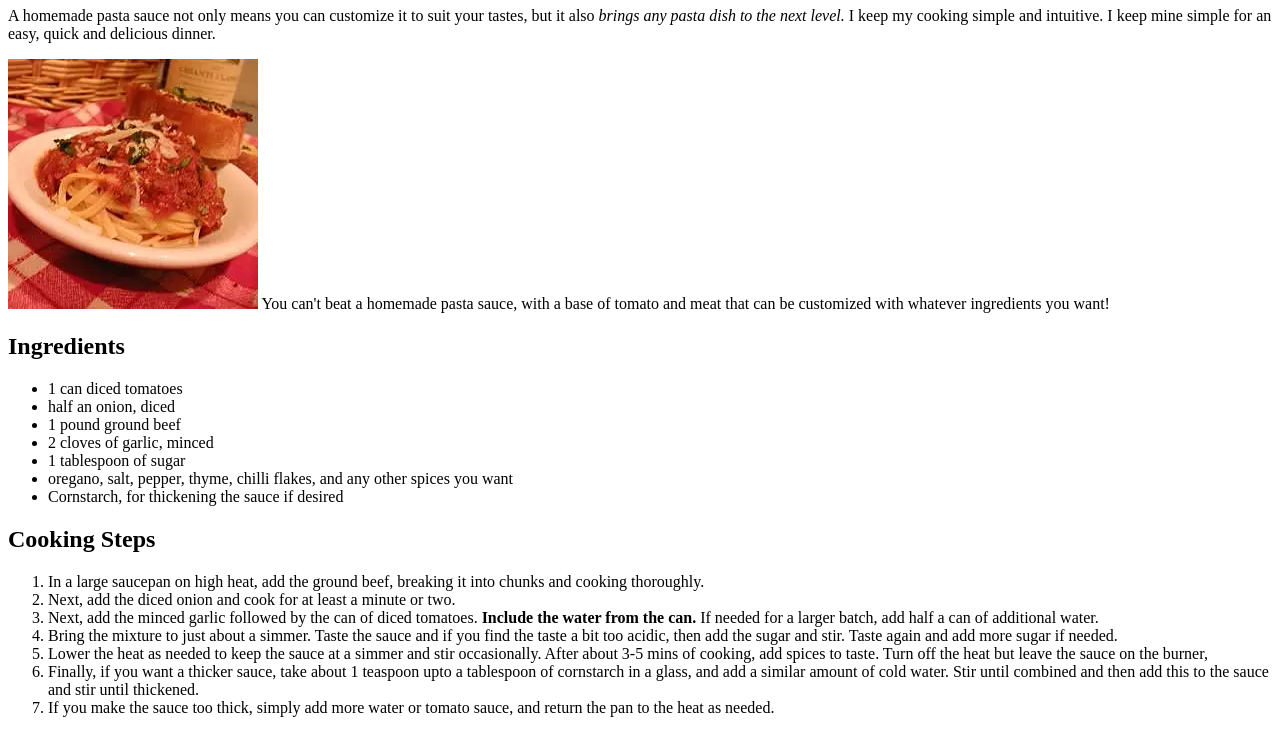
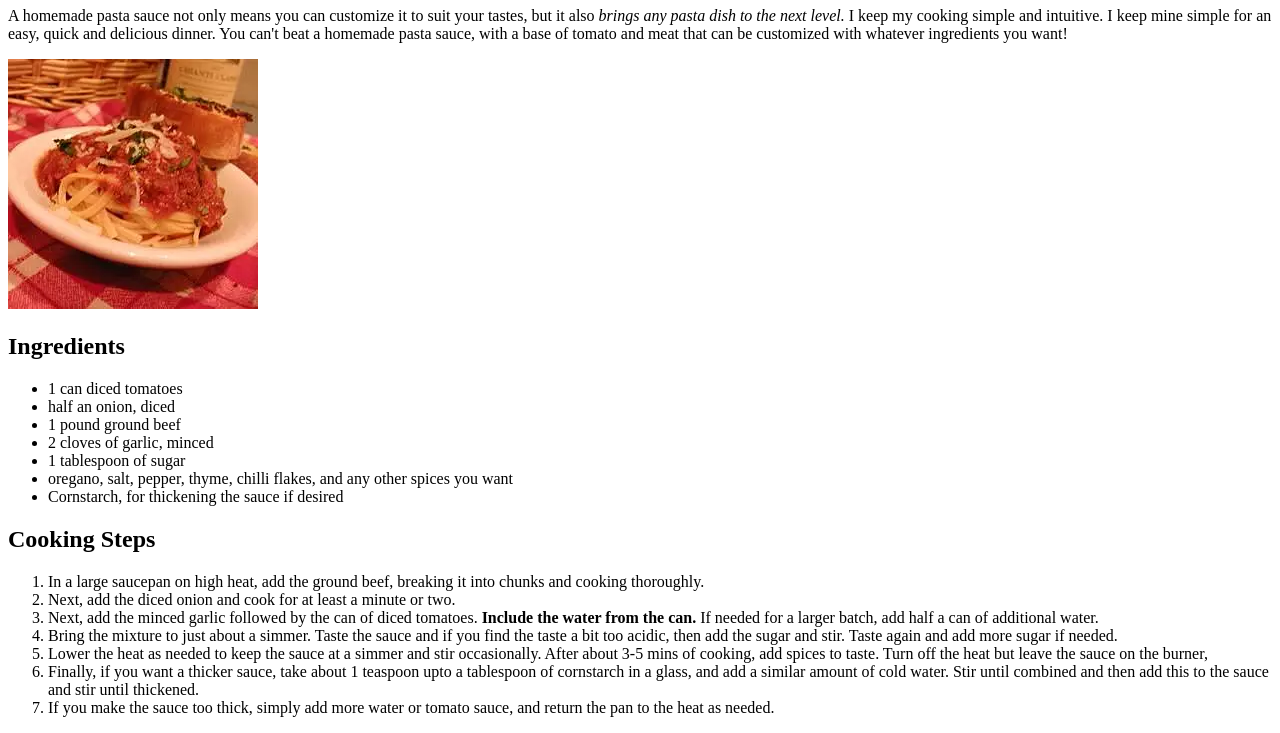
Before and after one commit to PlanetaryRose/odin-recipes, a plain HTML site: page recipes/pasta-sauce.html in a window 1280 px wide. Shown: the part 73-806 px from the top of the page. Drawn offline with Linux system fonts and the light colour scheme.

Commit message:
Edit pasta-sauce.html

```diff
--- a/recipes/pasta-sauce.html
+++ b/recipes/pasta-sauce.html
@@ -9,9 +9,10 @@
 
         <h1>Homemade Pasta Sauce</h1>
             <p>A homemade pasta sauce not only means you can customize it to suit your tastes, but it also <em>brings any pasta dish to the next level.</em>
-            I keep my cooking simple and intuitive. I keep mine simple for an easy, quick and delicious dinner.</p>
+            I keep my cooking simple and intuitive. I keep mine simple for an easy, quick and delicious dinner.
+            You can't beat a homemade pasta sauce, with a base of tomato and meat that can be customized with whatever ingredients you want!</p>
             <img src="pasta-sauce.webp" alt="A plate of pasta with meat and tomato based sauce on top"><!--Placeholder image until I can get a picture of mine-->
-            You can't beat a homemade pasta sauce, with a base of tomato and meat that can be customized with whatever ingredients you want!
+
 
         <h2>Ingredients</h2>
             <ul>
```
